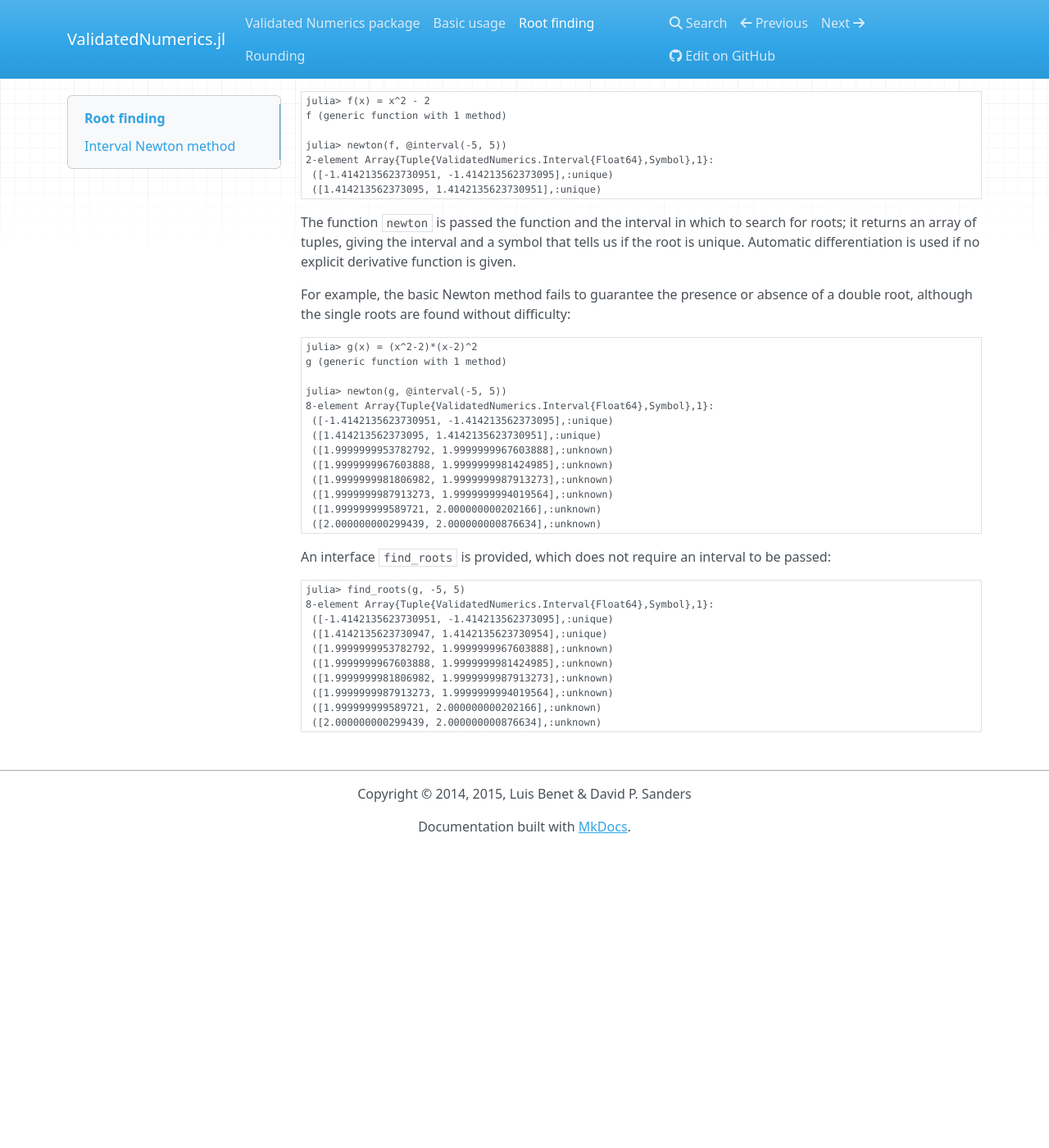
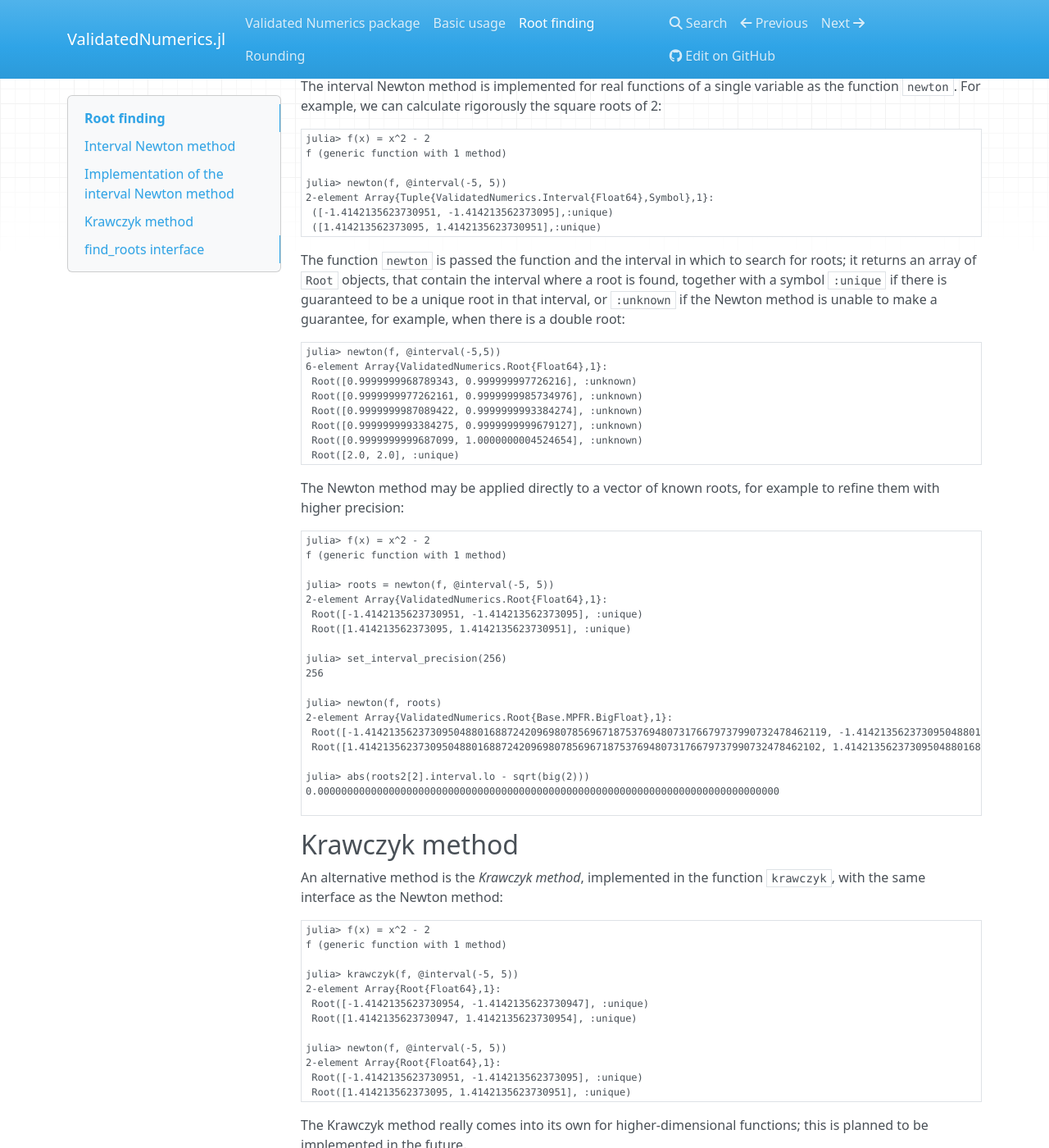
Before and after one commit to JuliaIntervals/IntervalArithmetic.jl, an MkDocs documentation site: the page built from docs/root_finding.md, in a window 1280 px wide and 1400 px high, scrolled down 981 px. Shown: the whole window at 82% size. Built offline with MkDocs 1.6.1, drawn with Linux system fonts in a browser that asks for light colours; nearby versions of some CDN libraries; formulas are drawn with MathJax 3; old or Windows-style settings are respelled for this version of MkDocs; before the commit the page ends 2017 px from its top, so only the background shows below that; some of the changed text lies outside the part shown.

Commit message:
More extensive root-finding documentation

````diff
--- a/docs/root_finding.md
+++ b/docs/root_finding.md
@@ -20,6 +20,7 @@
 Interval arithmetic not only provides guaranteed numerical calculations; it also
 makes possible fundamentally new algorithms.
 
+## Interval Newton method
 One such algorithm is the **interval Newton method**. This is a version of the
 standard Newton (or Newton-Raphson) algorithm, an iterative method for finding
 roots (zeros) of functions.
@@ -59,7 +60,7 @@
 real function in a given interval (or to inform us if it is unable to do so,
 for example at a multiple root); see Tucker's book for more details.
 
-## Interval Newton method
+## Implementation of the interval Newton method
 
 The interval Newton method is implemented for real functions of a single
 variable as the function `newton`. For example, we can calculate rigorously the square roots of 2:
@@ -73,36 +74,102 @@
  ([-1.4142135623730951, -1.414213562373095],:unique)
  ([1.414213562373095, 1.4142135623730951],:unique)
 ```
-The function `newton`  is passed the function and the interval in which to search for roots; it returns an array of tuples, giving the interval and a symbol that tells us if the root is unique.  Automatic differentiation is used if no explicit derivative function is given.
+The function `newton`  is passed the function and the interval in which to search for roots;
+it returns an array of `Root` objects, that contain the interval where a root is found,
+together with a symbol `:unique` if there is guaranteed to be a unique root in that
+interval, or `:unknown` if the Newton method is unable to make a guarantee, for example,
+when there is a double root:
 
-For example, the basic Newton method fails to guarantee the presence or absence of a double root, although the single roots are found without difficulty:
 ```julia
-julia> g(x) = (x^2-2)*(x-2)^2
-g (generic function with 1 method)
-
-julia> newton(g, @interval(-5, 5))
-8-element Array{Tuple{ValidatedNumerics.Interval{Float64},Symbol},1}:
- ([-1.4142135623730951, -1.414213562373095],:unique)
- ([1.414213562373095, 1.4142135623730951],:unique)
- ([1.9999999953782792, 1.9999999967603888],:unknown)
- ([1.9999999967603888, 1.9999999981424985],:unknown)
- ([1.9999999981806982, 1.9999999987913273],:unknown)
- ([1.9999999987913273, 1.9999999994019564],:unknown)
- ([1.999999999589721, 2.000000000202166],:unknown)
- ([2.000000000299439, 2.000000000876634],:unknown)
+julia> newton(f, @interval(-5,5))
+6-element Array{ValidatedNumerics.Root{Float64},1}:
+ Root([0.9999999968789343, 0.999999997726216], :unknown)
+ Root([0.9999999977262161, 0.9999999985734976], :unknown)
+ Root([0.9999999987089422, 0.9999999993384274], :unknown)
+ Root([0.9999999993384275, 0.9999999999679127], :unknown)
+ Root([0.9999999999687099, 1.0000000004524654], :unknown)
+ Root([2.0, 2.0], :unique)
 ```
 
+The Newton method may be applied directly to a vector of known roots,
+for example to refine them with higher precision:
+```julia
+julia> f(x) = x^2 - 2
+f (generic function with 1 method)
+
+julia> roots = newton(f, @interval(-5, 5))
+2-element Array{ValidatedNumerics.Root{Float64},1}:
+ Root([-1.4142135623730951, -1.414213562373095], :unique)
+ Root([1.414213562373095, 1.4142135623730951], :unique)
+
+julia> set_interval_precision(256)
+256
+
+julia> newton(f, roots)
+2-element Array{ValidatedNumerics.Root{Base.MPFR.BigFloat},1}:
+ Root([-1.414213562373095048801688724209698078569671875376948073176679737990732478462119, -1.414213562373095048801688724209698078569671875376948073176679737990732478462102]₂₅₆, :unique)
+ Root([1.414213562373095048801688724209698078569671875376948073176679737990732478462102, 1.414213562373095048801688724209698078569671875376948073176679737990732478462119]₂₅₆, :unique)
+
+julia> abs(roots2[2].interval.lo - sqrt(big(2)))
+0.000000000000000000000000000000000000000000000000000000000000000000000000000000
+
+```
+
+## Krawczyk method
+
+An alternative method is the *Krawczyk method*, implemented in the function
+`krawczyk`, with the same interface as the Newton method:
+```julia
+julia> f(x) = x^2 - 2
+f (generic function with 1 method)
+
+julia> krawczyk(f, @interval(-5, 5))
+2-element Array{Root{Float64},1}:
+ Root([-1.4142135623730954, -1.4142135623730947], :unique)
+ Root([1.4142135623730947, 1.4142135623730954], :unique)
+
+julia> newton(f, @interval(-5, 5))
+2-element Array{Root{Float64},1}:
+ Root([-1.4142135623730951, -1.414213562373095], :unique)
+ Root([1.414213562373095, 1.4142135623730951], :unique)
+```
+
+The Krawczyk method really comes into its own for higher-dimensional functions;
+this is planned to be implemented in the future.
+
+
+## `find_roots` interface
+Automatic differentiation is used to calculate the derivative used in the Newton method
+if the derivative function is not given explicitly as the second argument to `newton`.
+
 An interface `find_roots` is provided, which does not require an interval to be passed:
+```
+julia> find_roots(f, -5, 5)
+6-element Array{ValidatedNumerics.Root{Float64},1}:
+ Root([0.9999999968789343, 0.999999997726216], :unknown)
+ Root([0.9999999977262161, 0.9999999985734976], :unknown)
+ Root([0.9999999987089422, 0.9999999993384274], :unknown)
+ Root([0.9999999993384275, 0.9999999999679127], :unknown)
+ Root([0.9999999999687099, 1.0000000004524654], :unknown)
+ Root([1.9999999999999998, 2.0000000000000004], :unique)
+```
 
+
+There is also a version `find_roots_midpoint` that returns three vectors:
+the midpoint of each interval; the radius of the interval; and the symbol.
+This may be useful for someone who just wishes to find roots of a function,
+without wanting to understand how to manipulate interval objects:
 ```julia
-julia> find_roots(g, -5, 5)
-8-element Array{Tuple{ValidatedNumerics.Interval{Float64},Symbol},1}:
- ([-1.4142135623730951, -1.414213562373095],:unique)
- ([1.4142135623730947, 1.4142135623730954],:unique)
- ([1.9999999953782792, 1.9999999967603888],:unknown)
- ([1.9999999967603888, 1.9999999981424985],:unknown)
- ([1.9999999981806982, 1.9999999987913273],:unknown)
- ([1.9999999987913273, 1.9999999994019564],:unknown)
- ([1.999999999589721, 2.000000000202166],:unknown)
- ([2.000000000299439, 2.000000000876634],:unknown)
+julia> find_roots_midpoint(f, -5, 5)
+([-1.4142135623730951,1.414213562373095],[2.220446049250313e-16,4.440892098500626e-16],[:unique,:unique])
 ```
+
+This uses the function `midpoint_radius`, that returns the midpoint and radius
+of a given interval:
+```julia
+julia> a = @interval(0.1, 0.2)
+[0.09999999999999999, 0.2]
+
+julia> midpoint_radius(a)
+(0.15,0.05000000000000002)
+```
````
